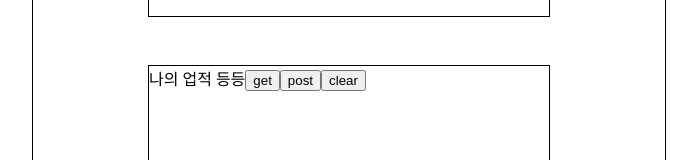
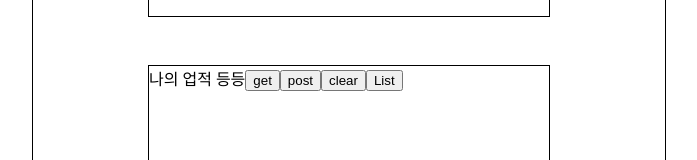
Before and after one commit to wooseokc/zb-Team-FE, a Next.js app: page /info/mypage in a window 1280 px wide. Shown: the part 338-498 px from the top of the page, without its empty margins (291-988 px from the left). Built offline with nearby package versions, Linux system fonts and the light colour scheme.

Commit message:
get list api test 해봄

```diff
--- a/components/mypage/myPageBox.tsx
+++ b/components/mypage/myPageBox.tsx
@@ -42,6 +42,18 @@ export default function MyPage () {
     localStorage.clear()
     sessionStorage.clear()
   }
+  const ListGet = async (e: React.MouseEvent<HTMLButtonElement>) => {
+    let gamerId = sessionStorage.getItem('gamerId')
+    console.log(gamerId)
+
+    await axios.get(`https://minesweeper.hanjoon.dev/minesweeper/game/list/${gamerId}`).then(res => {
+
+      console.log(res.data)
+
+    }).catch(() => {
+      console.log('err')
+    })
+  }
 
   return (
     <MyPageSection>
@@ -53,6 +65,7 @@ export default function MyPage () {
         <button onClick={onSubmit2}>get</button>
         <button onClick={onPost}>post</button>
         <button onClick={clearStore}>clear</button>
+        <button onClick={ListGet}>List</button>
 
       </MyPageItem>
 
```
Also changed, not shown: components/info/Login.tsx (line endings or trailing spaces).
